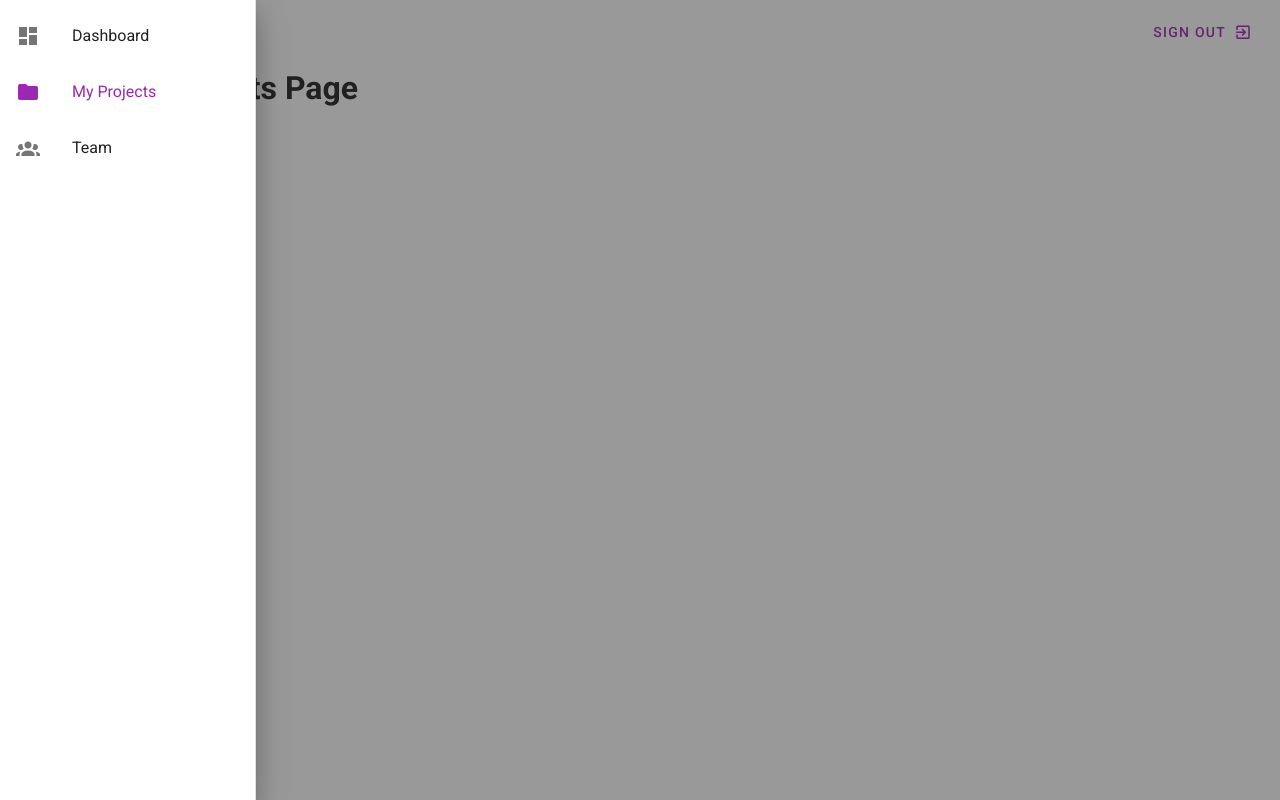
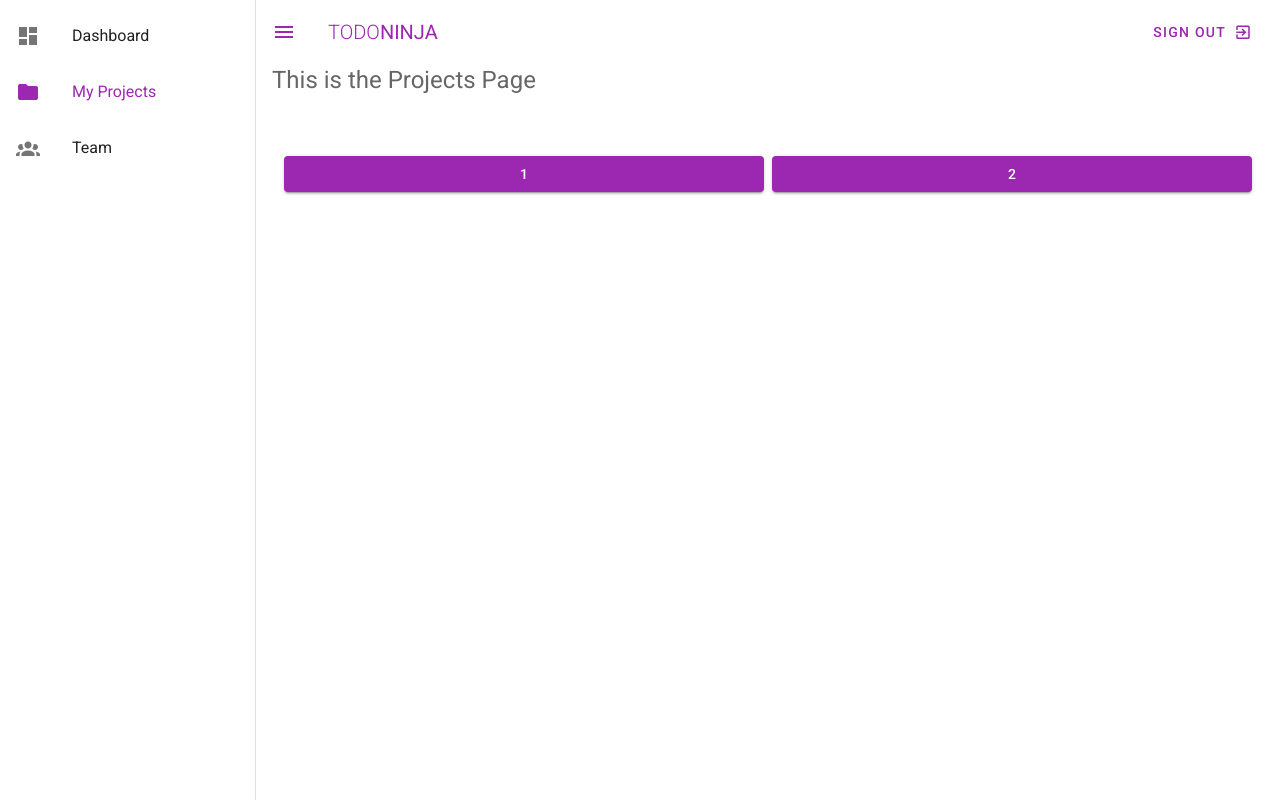
Before and after one commit to pkurjanowicz/todo-ninja, a Vue app in the folder todo-ninja/: page /projects in a window 1280 px wide. Both pictures are taken after a click on the button 28 px from the left and 32 px from the top of the page. Built offline with nearby package versions, Linux system fonts and the light colour scheme.

Commit message:
messed around with the flexbox inside the projects page

```diff
--- a/todo-ninja/src/App.vue
+++ b/todo-ninja/src/App.vue
@@ -1,7 +1,7 @@
 <template>
   <v-app class="grey lighten-4">
     <navbar/>
-    <v-content>
+    <v-content class="mx-4 mb-12">
       <router-view/>
     </v-content>
 
--- a/todo-ninja/src/components/Navbar.vue
+++ b/todo-ninja/src/components/Navbar.vue
@@ -1,6 +1,6 @@
 <template>
   <nav>
-    <v-toolbar flat app>
+    <v-app-bar flat app color="white">
     <v-app-bar-nav-icon @click.stop="drawer = !drawer" text color="primary"></v-app-bar-nav-icon>
       <v-toolbar-title class="text-uppercase">
         <span class="font-weight-light primary--text">Todo</span>
@@ -11,9 +11,9 @@
         <span>Sign Out</span>
         <v-icon right>mdi-exit-to-app</v-icon>
       </v-btn>
-    </v-toolbar>
+    </v-app-bar>
 
-    <v-navigation-drawer app temporary  v-model='drawer'>
+    <v-navigation-drawer app v-model='drawer'>
       <v-list flat>
           <v-list-item-group v-model="item" flat mandatory color="primary">
             <v-list-item v-for="(item, i) in drawerItems" :key="i" router :to='item.route'>
@@ -27,7 +27,6 @@
           </v-list-item-group>
       </v-list>
     </v-navigation-drawer>
-
   </nav>
 </template>
 
--- a/todo-ninja/src/views/Dashboard.vue
+++ b/todo-ninja/src/views/Dashboard.vue
@@ -1,6 +1,9 @@
 <template>
   <div class="dashboard">
-    <h1>This is the dashboard page</h1>
+    <h1 class="headline text--secondary">This is the dashboard page</h1>
+    <v-container class="my-12">
+      content
+    </v-container>
   </div>
 </template>
 
--- a/todo-ninja/src/views/Projects.vue
+++ b/todo-ninja/src/views/Projects.vue
@@ -1,6 +1,16 @@
 <template>
   <div class="projects">
-    <h1>This is the Projects Page</h1>
+    <h1 class="headline text--secondary">This is the Projects Page</h1>
+    <v-container class="my-12">
+      <v-row dense wrap>
+        <v-col cols="12" sm="12" md="6">
+          <v-btn outline block class="primary">1</v-btn>
+        </v-col>
+        <v-col cols="12" sm="12" md="6">
+          <v-btn outline block class="primary">2</v-btn>
+        </v-col>
+      </v-row>
+    </v-container>
   </div>
 </template>
 
--- a/todo-ninja/src/views/Team.vue
+++ b/todo-ninja/src/views/Team.vue
@@ -1,6 +1,9 @@
 <template>
   <div class="team">
-    <h1>This is the team page</h1>
+    <h1 class="headline text--secondary">This is the teams page</h1>
+    <v-container class="my-12">
+      content
+    </v-container>
   </div>
 </template>
 
```
